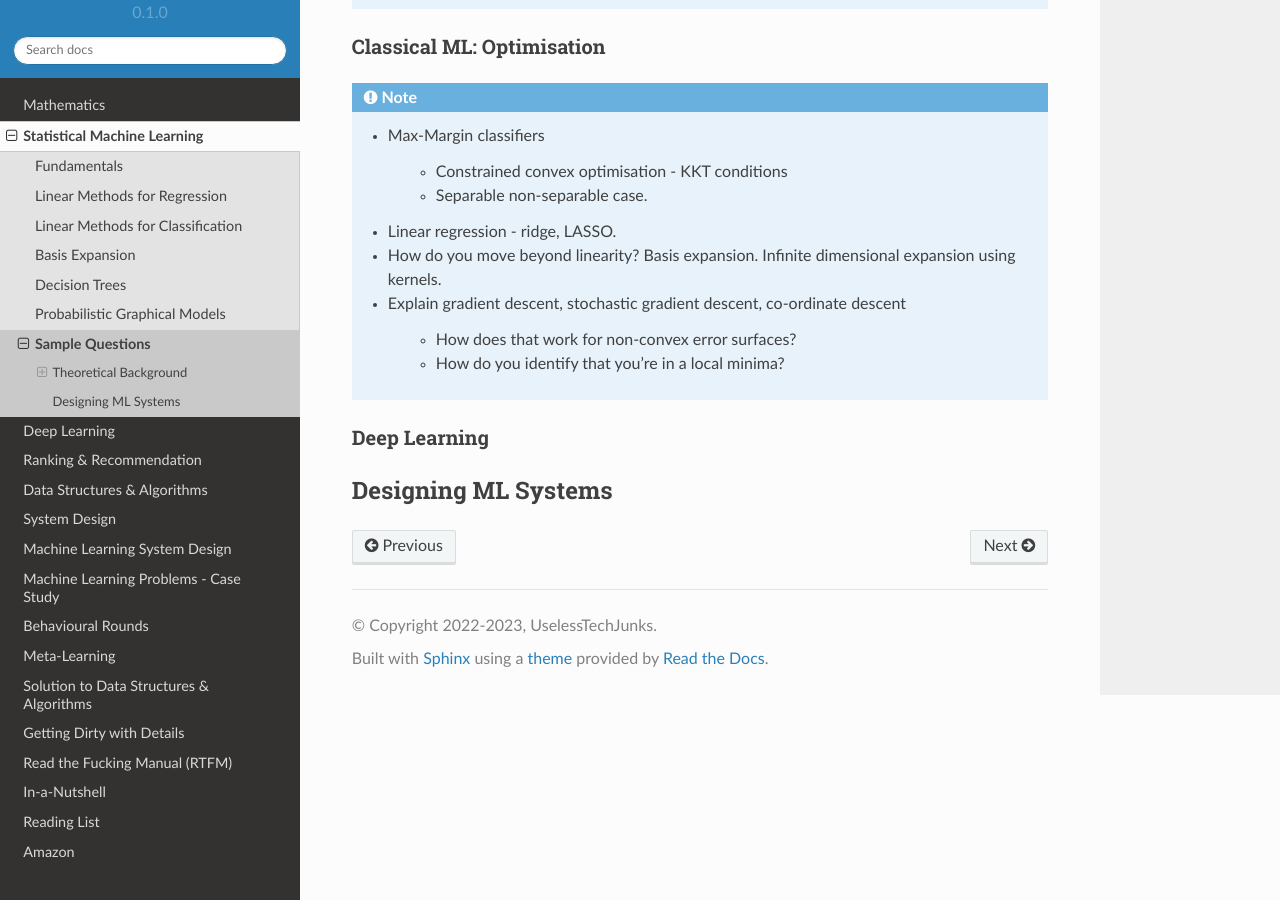
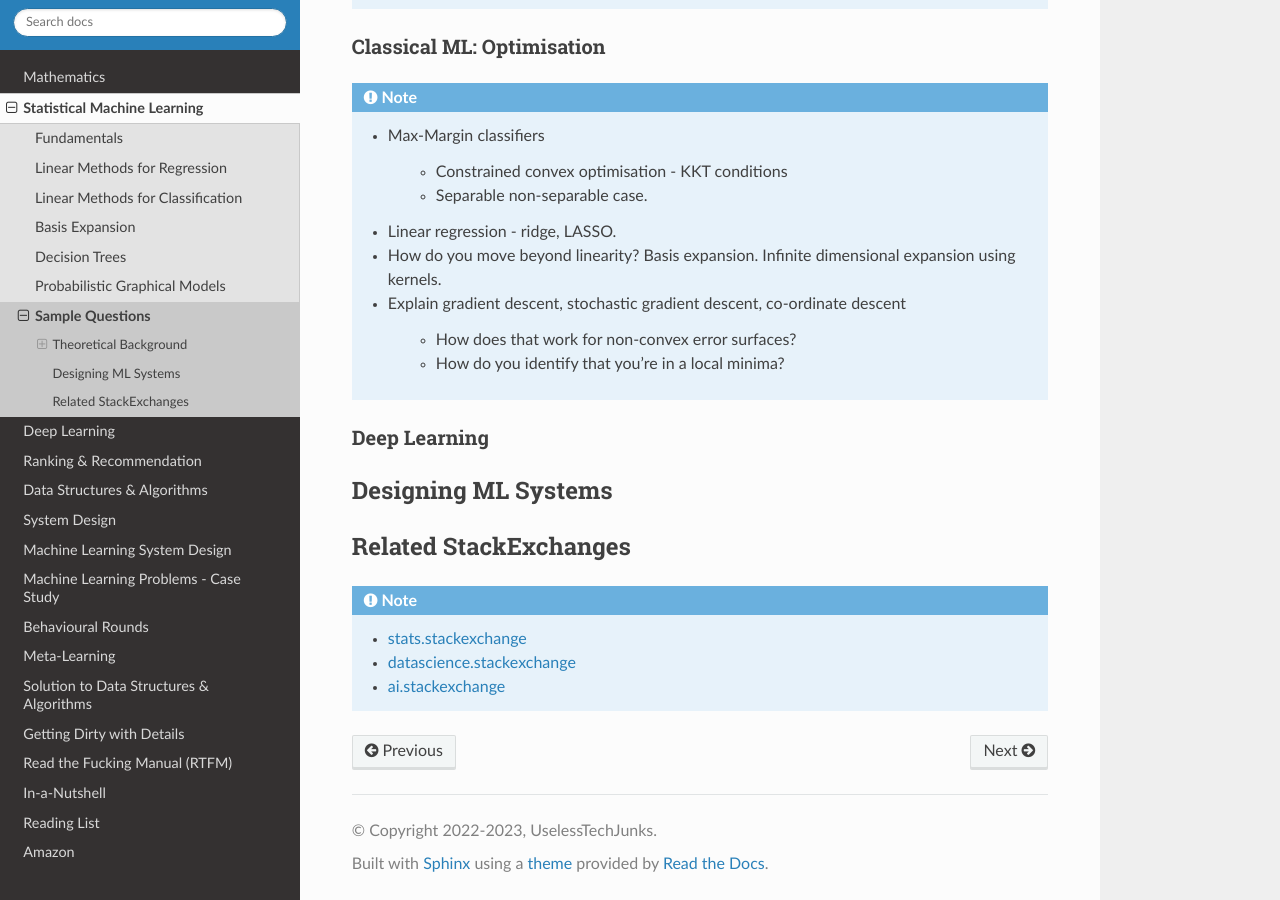
Before and after one commit to uselesstechjunks/leetcode, a Sphinx documentation site: the page built from docs/source/ml/qb.rst, in a window 1280 px wide and 900 px high, scrolled down 790 px. Built offline with Sphinx 7.4.7 and the Read the Docs theme 2.0.0, drawn with Linux system fonts in a browser that asks for light colours.

Commit message:
Update qb.rst

```diff
--- a/docs/source/ml/qb.rst
+++ b/docs/source/ml/qb.rst
@@ -40,3 +40,11 @@ Deep Learning
 ********************************************************************************
 Designing ML Systems
 ********************************************************************************
+
+********************************************************************************
+Related StackExchanges
+********************************************************************************
+.. note::
+	* `stats.stackexchange <https://stats.stackexchange.com/>`_
+	* `datascience.stackexchange <https://datascience.stackexchange.com/>`_
+	* `ai.stackexchange <https://ai.stackexchange.com/>`_
```
